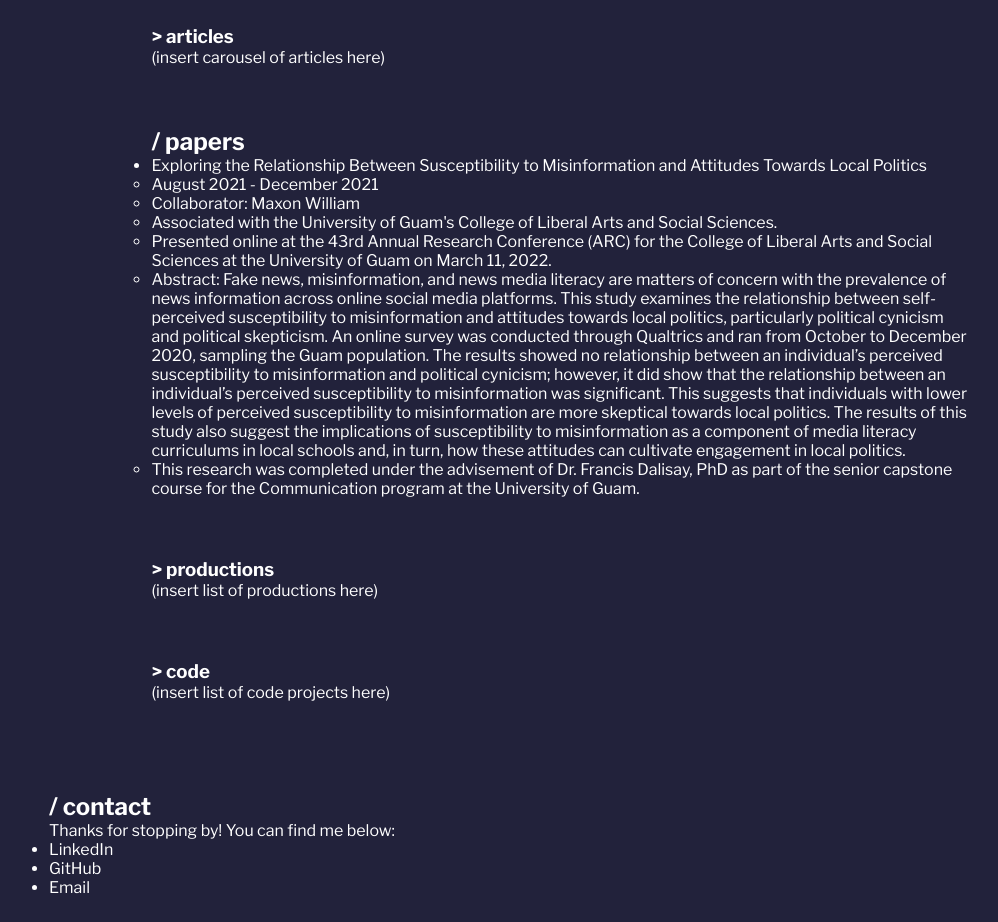
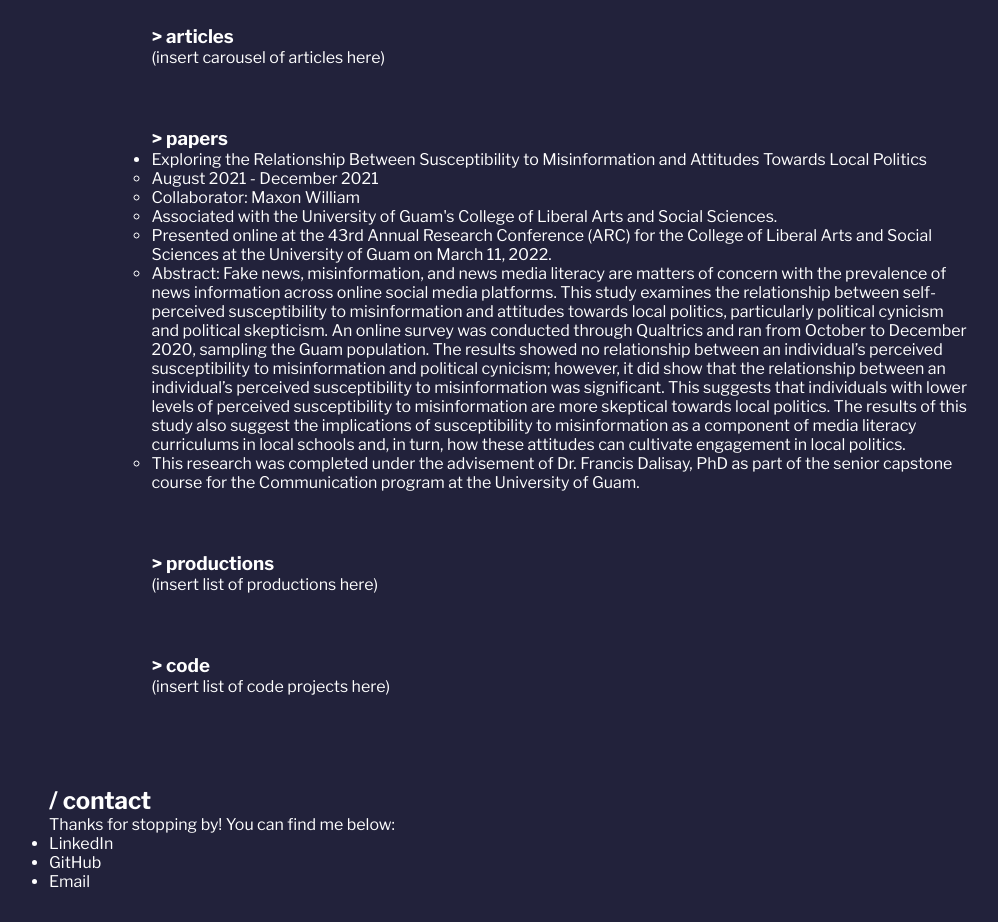
Before and after one commit to dannikate/dannikate.github.io, a React (Create React App) app: page / in a window 1280 px wide. Shown: the part 1500-2422 px from the top of the page, without its empty margins (79-1077 px from the left). Built offline with nearby package versions, Linux system fonts and the light colour scheme.

Commit message:
added TODO in articles compt

```diff
--- a/src/components/Articles.js
+++ b/src/components/Articles.js
@@ -2,6 +2,7 @@ import React from "react"
 
 export default function Articles() {
     return (
+        //TODO: Update and add props; articles will be JS objects in a JS file named 'articles-list'
         <div className="articles">
             <h3> > articles </h3>
             <p>(insert carousel of articles here)</p>
--- a/src/components/Papers.js
+++ b/src/components/Papers.js
@@ -3,7 +3,7 @@ import React from "react"
 export default function Papers() {
     return (
         <div className="papers">
-            <h2>/ papers</h2>
+            <h3>> papers</h3>
             <ul>
                 <li>Exploring the Relationship Between Susceptibility to Misinformation and Attitudes Towards Local Politics</li>
                     <ul>
```
